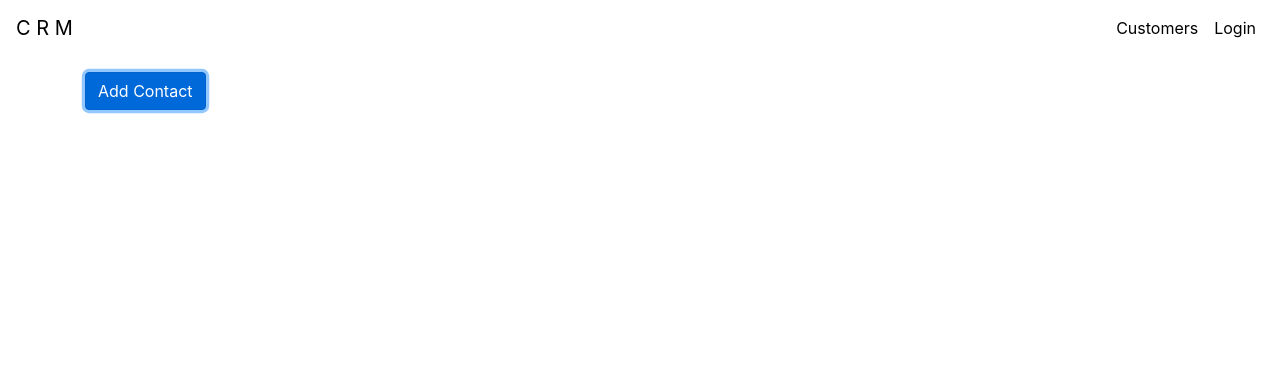
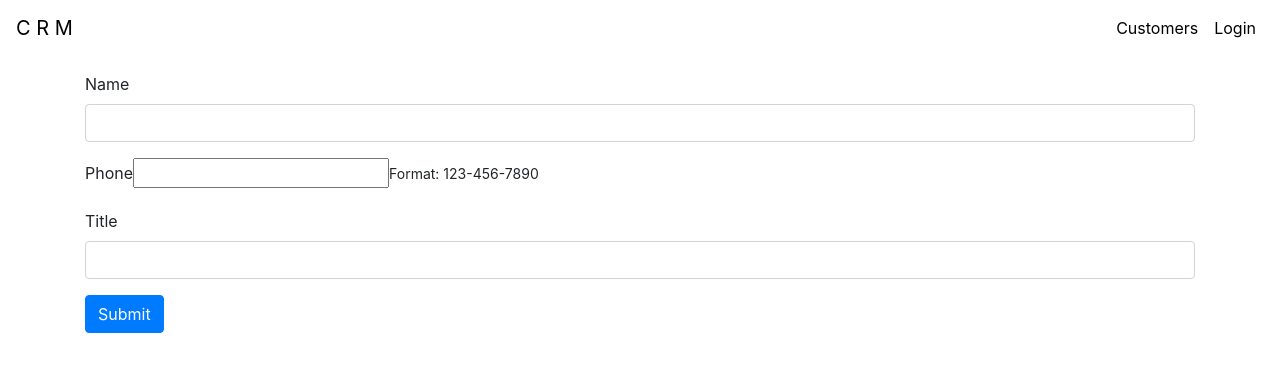
Before and after one commit to SFoxGit/CRM, a React (Create React App) app in the folder client/: page /detailcustomer in a window 1280 px wide. Both pictures are taken after a click on the button "Add Contact". Shown: the top 372 px of the page. Built offline with nearby package versions, Linux system fonts and the light colour scheme; no server answers.

Commit message:
add contact to db

```diff
--- /dev/null
+++ b/client/src/components/Contact/add.contact.jsx
@@ -0,0 +1,50 @@
+import React, { useRef } from 'react'
+import Button from 'react-bootstrap/Button'
+import axios from 'axios';
+// import { useHistory } from "react-router";
+
+export default function AddContact(props) {
+  // const history = useHistory();
+  const nameRef = useRef();
+  const titleRef = useRef();
+  const phoneRef = useRef();
+  const id = props.id
+  const submit = async (e) => {
+    e.preventDefault();
+    await axios.post('/api/contact', {
+      name: nameRef.current.value,
+      phone: phoneRef.current.value,
+      title: titleRef.current.value,
+      company: id,
+    })
+    .then(res => {
+      console.log("added")
+
+    })
+    .catch(err => console.log(err))
+  }
+  return (
+    <div>
+      <form>
+        <div className="form-group">
+          <label>Name</label>
+          <input ref={nameRef} type="text" className="form-control" aria-describedby="" />
+        </div>
+        <div className="form-group">
+          <label>Phone</label>
+          <input type="tel" ref={phoneRef} name="phone"
+            pattern="[0-9]{3}-[0-9]{3}-[0-9]{4}"
+            required />
+          <small>Format: 123-456-7890</small>
+        </div>
+        <div className="form-group">
+          <label>Title</label>
+          <input ref={titleRef} type="text" className="form-control" aria-describedby="" />
+        </div>
+        <div className="btn-parent">
+          <Button onClick={submit} type="submit" className="btn">Submit</Button>
+        </div>
+      </form>
+    </div>
+  )
+}
--- a/client/src/components/Customers/detail.customer.jsx
+++ b/client/src/components/Customers/detail.customer.jsx
@@ -1,17 +1,19 @@
 import axios from 'axios'
 import React, { useEffect, useState } from 'react'
 import { Button, Col, Container, Row } from 'react-bootstrap'
+import AddContact from '../Contact/add.contact'
 
 export default function CustomerDetail(props) {
   const customer = props.customer
+  const [showForm, setShowForm] = useState(false)
   // const userID = props.userID
   const [custData, setCustData] = useState([])
   useEffect(() => {
     axios.get(`/api/customer/${customer}`)
-    .then(res => {
-      setCustData(res.data)
-    })
-    .catch(err => console.log(err))
+      .then(res => {
+        setCustData(res.data)
+      })
+      .catch(err => console.log(err))
   }, [customer])
   return (
     <Container>
@@ -23,7 +25,11 @@ export default function CustomerDetail(props) {
         <Col>{custData.industry}</Col>
         <Col>{custData.phone}</Col>
       </Row>
-      <Button>Add Contact</Button>
+      {showForm ?
+        <AddContact id={custData.id} />
+        :
+        <Button onClick={() => setShowForm(true)}>Add Contact</Button>
+      }
     </Container>
   )
 }
```
